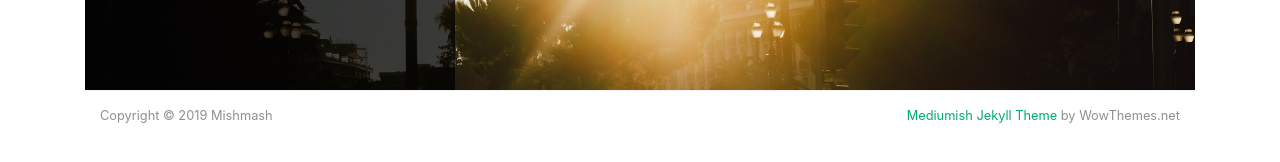
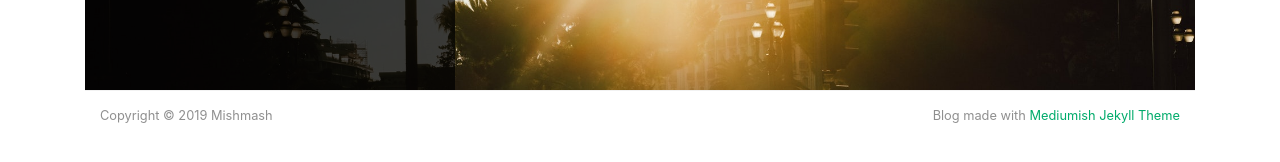
Before and after one commit to ykbarros/blog, a Jekyll site: the page built from index.html, in a window 1280 px wide and 900 px high, scrolled down 939 px. Shown: the part 701-863 px from the top of the window. Built offline with Jekyll 4.4.1, drawn with Linux system fonts in a browser that asks for light colours; nearby versions of some CDN libraries; the list of posts is cut into pages by our own code.

Commit message:
revised footer
revised footer copy

```diff
--- a/_layouts/default.html
+++ b/_layouts/default.html
@@ -141,7 +141,7 @@ ga('send', 'pageview');
                 Copyright © {{ site.time | date: "%Y" }} {{ site.name }}
             </div>
             <div class="col-md-6 col-sm-6 text-center text-lg-right">
-                <a target="_blank" href="https://www.wowthemes.net/mediumish-free-jekyll-template/">Mediumish Jekyll Theme</a> by WowThemes.net
+                Blog made with <a target="_blank" href="https://www.wowthemes.net/mediumish-free-jekyll-template/">Mediumish Jekyll Theme</a>
             </div>
         </div>
     </div>
```
